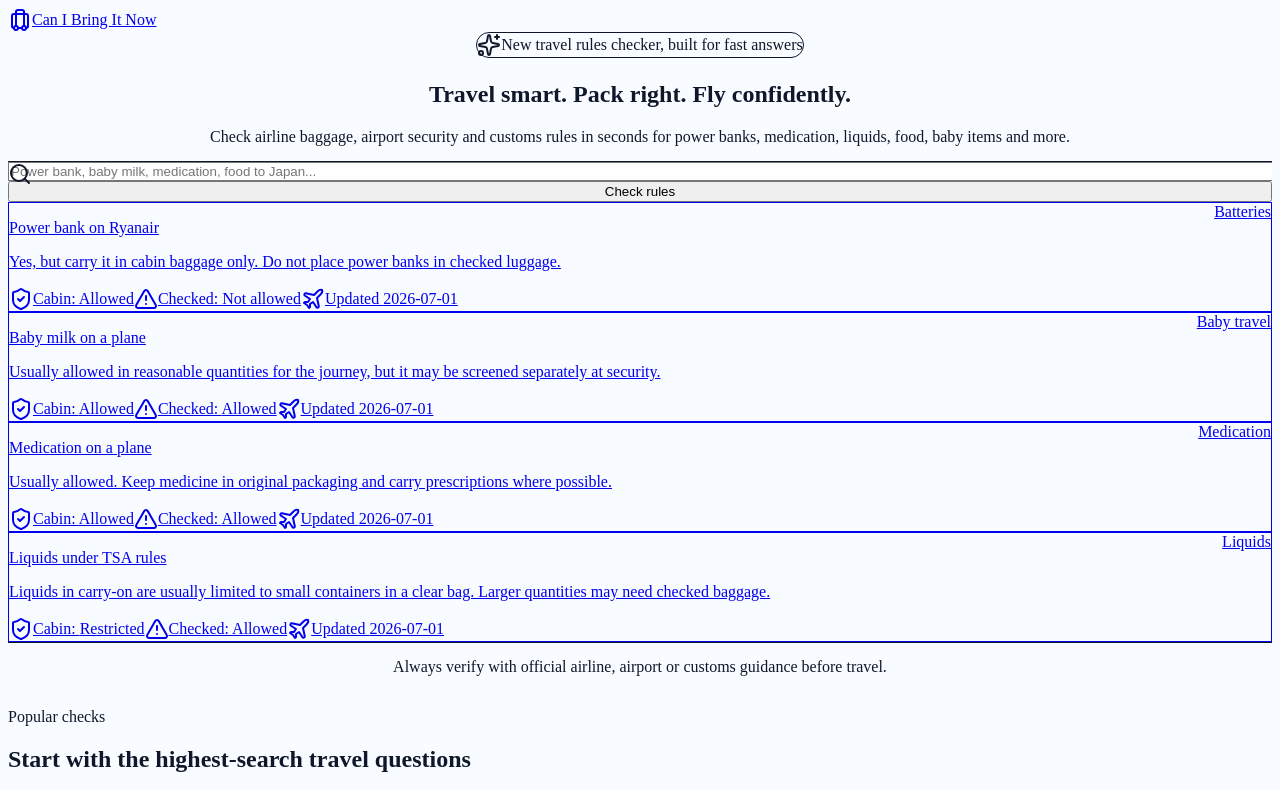
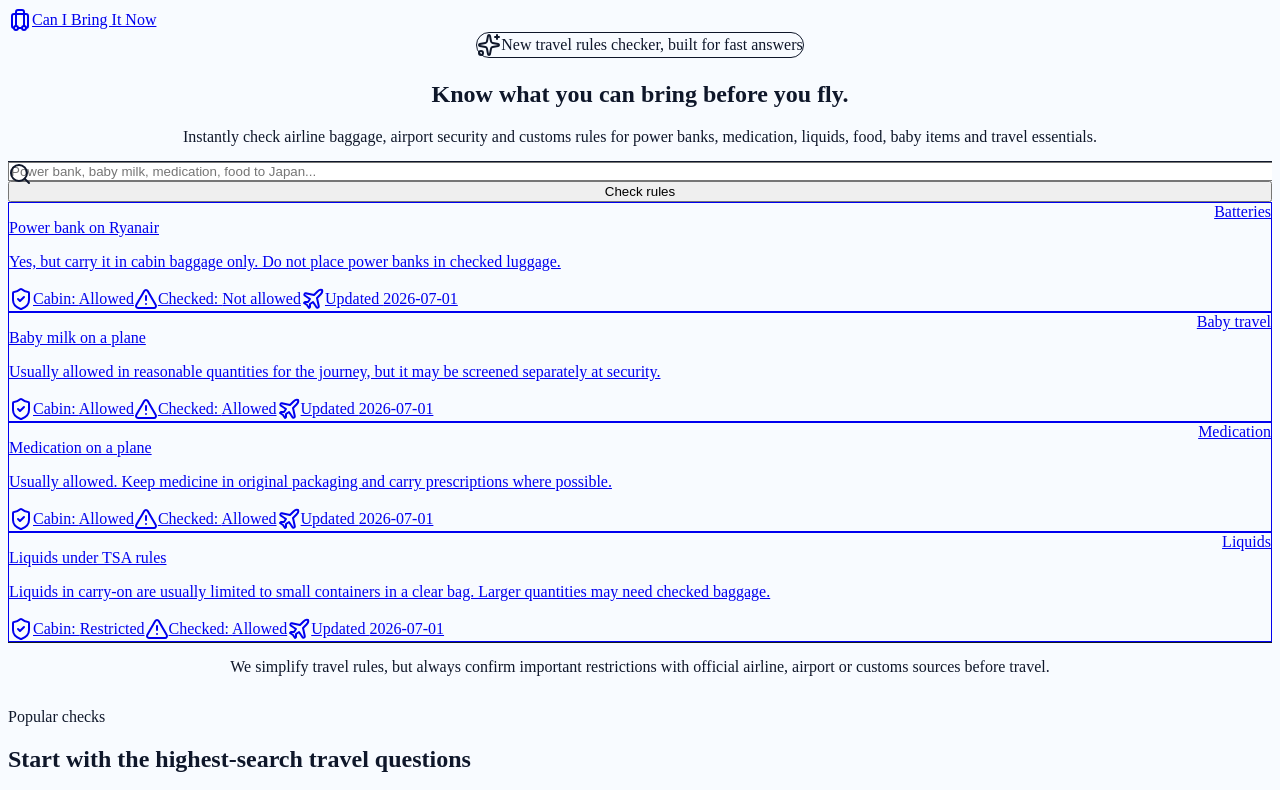
Before and after one commit to gauravmehta2702/canibringitnow-v2, a Next.js app: page / in a window 1280 px wide. Shown: the top 790 px of the page. Built offline with nearby package versions, Linux system fonts and the light colour scheme.

Commit message:
Improve homepage hero messaging

```diff
--- a/src/app/page.tsx
+++ b/src/app/page.tsx
@@ -12,10 +12,16 @@ export default function Home() {
         </nav>
         <div className="mx-auto max-w-5xl py-16 text-center md:py-24">
           <div className="mx-auto mb-5 inline-flex items-center gap-2 rounded-full border border-brand-100 bg-white px-4 py-2 text-sm font-medium text-brand-900 shadow-sm"><Sparkles className="h-4 w-4" /> New travel rules checker, built for fast answers</div>
-          <h1 className="text-4xl font-black tracking-tight text-slate-950 md:text-7xl">Travel smart. Pack right. Fly confidently.</h1>
-          <p className="mx-auto mt-5 max-w-2xl text-lg leading-8 text-slate-600">Check airline baggage, airport security and customs rules in seconds for power banks, medication, liquids, food, baby items and more.</p>
+          <h1 className="text-4xl font-black tracking-tight text-slate-950 md:text-7xl">
+  Know what you can bring before you fly.
+          </h1>
+          <p className="mx-auto mt-5 max-w-2xl text-lg leading-8 text-slate-600">
+  Instantly check airline baggage, airport security and customs rules for power banks, medication, liquids, food, baby items and travel essentials.
+</p>
           <SearchBox />
-          <p className="mt-4 text-sm text-slate-500">Always verify with official airline, airport or customs guidance before travel.</p>
+          <p className="mt-4 text-sm text-slate-500">
+  We simplify travel rules, but always confirm important restrictions with official airline, airport or customs sources before travel.
+</p>
         </div>
       </div>
     </section>
```
